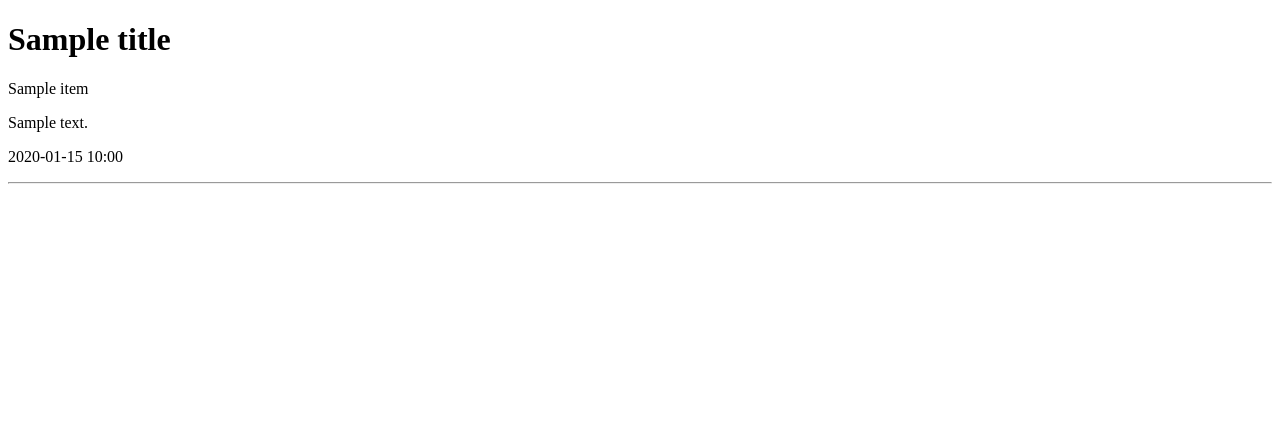
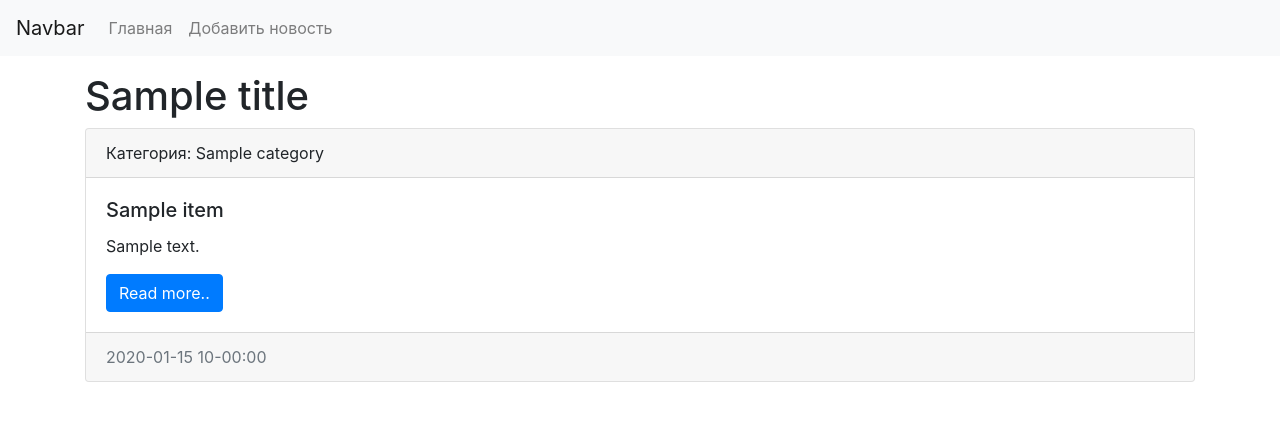
Before and after one commit to yuryshipilov/django_project_1, a Django app: template news/templates/news/index.html in a window 1280 px wide. Shown: the top 421 px of the page. Run offline with Django 3.2, Linux system fonts and the light colour scheme; the template is opened without the code that fills it: most values are stand-ins (such as "Sample title", 1, 10 or a date in 2020); some libraries are stand-ins or nearby versions.

Commit message:
Improved the look of the template, using Bootstrap

```diff
--- a/news/templates/news/index.html
+++ b/news/templates/news/index.html
@@ -1,21 +1,60 @@
-<!DOCTYPE html>
+<!doctype html>
 <html lang="en">
-<head>
-    <meta charset="UTF-8">
+  <head>
+    <meta charset="utf-8">
+    <meta name="viewport" content="width=device-width, initial-scale=1, shrink-to-fit=no">
+
+    <link rel="stylesheet" href="https://stackpath.bootstrapcdn.com/bootstrap/4.5.0/css/bootstrap.min.css" integrity="sha384-9aIt2nRpC12Uk9gS9baDl411NQApFmC26EwAOH8WgZl5MYYxFfc+NcPb1dKGj7Sk" crossorigin="anonymous">
+
     <title>{{ title }}</title>
-</head>
-<body>
+  </head>
+  <body>
+    <nav class="navbar navbar-expand-lg navbar-light bg-light">
+        <a class="navbar-brand" href="#">Navbar</a>
+        <button class="navbar-toggler" type="button" data-toggle="collapse" data-target="#navbarSupportedContent" aria-controls="navbarSupportedContent" aria-expanded="false" aria-label="Toggle navigation">
+          <span class="navbar-toggler-icon"></span>
+        </button>
 
-<h1>{{ title }}</h1>
+        <div class="collapse navbar-collapse" id="navbarSupportedContent">
+          <ul class="navbar-nav mr-auto">
+            <li class="nav-item"><a class="nav-link" href="/">Главная</a></li>
+            <li class="nav-item"><a class="nav-link" href="/">Добавить новость</a></li>
+          </ul>
+        </div>
+      </nav>
 
-{% for item in news %}
-    <div>
-        <p>{{ item.title }}</p>
-        <p>{{ item.content }}</p>
-        <p>{{ item.created_at|date:'Y-m-d H:i' }}</p>
+    <div class="container mt-3">
+        <h1>{{ title }}</h1>
+        <div class='row'>
+            <div class="col-md-12">
+            {% for item in news %}
+            <div class="card mb-3">
+                <div class="card-header">
+                  Категория: {{ item.category }}
+                </div>
+                <div class="card-body">
+                  <h5 class="card-title">{{ item.title }}</h5>
+                  <p class="card-text">{{ item.content }}</p>
+                  <a href="#" class="btn btn-primary">Read more..</a>
+                </div>
+                <div class="card-footer text-muted">
+                  {{ item.created_at|date:'Y-m-d H-i:s' }}
+                </div>
+              </div>
+            {% endfor %}
+        </div>
     </div>
-    <hr>
-{% endfor %}
 
-</body>
+
+
+        </div>
+
+
+
+    </div>
+
+    <script src="https://code.jquery.com/jquery-3.5.1.slim.min.js" integrity="sha384-DfXdz2htPH0lsSSs5nCTpuj/zy4C+OGpamoFVy38MVBnE+IbbVYUew+OrCXaRkfj" crossorigin="anonymous"></script>
+    <script src="https://cdn.jsdelivr.net/npm/popper.js@1.16.0/dist/umd/popper.min.js" integrity="sha384-Q6E9RHvbIyZFJoft+2mJbHaEWldlvI9IOYy5n3zV9zzTtmI3UksdQRVvoxMfooAo" crossorigin="anonymous"></script>
+    <script src="https://stackpath.bootstrapcdn.com/bootstrap/4.5.0/js/bootstrap.min.js" integrity="sha384-OgVRvuATP1z7JjHLkuOU7Xw704+h835Lr+6QL9UvYjZE3Ipu6Tp75j7Bh/kR0JKI" crossorigin="anonymous"></script>
+  </body>
 </html>
```
Also changed, not shown: db.sqlite3.
